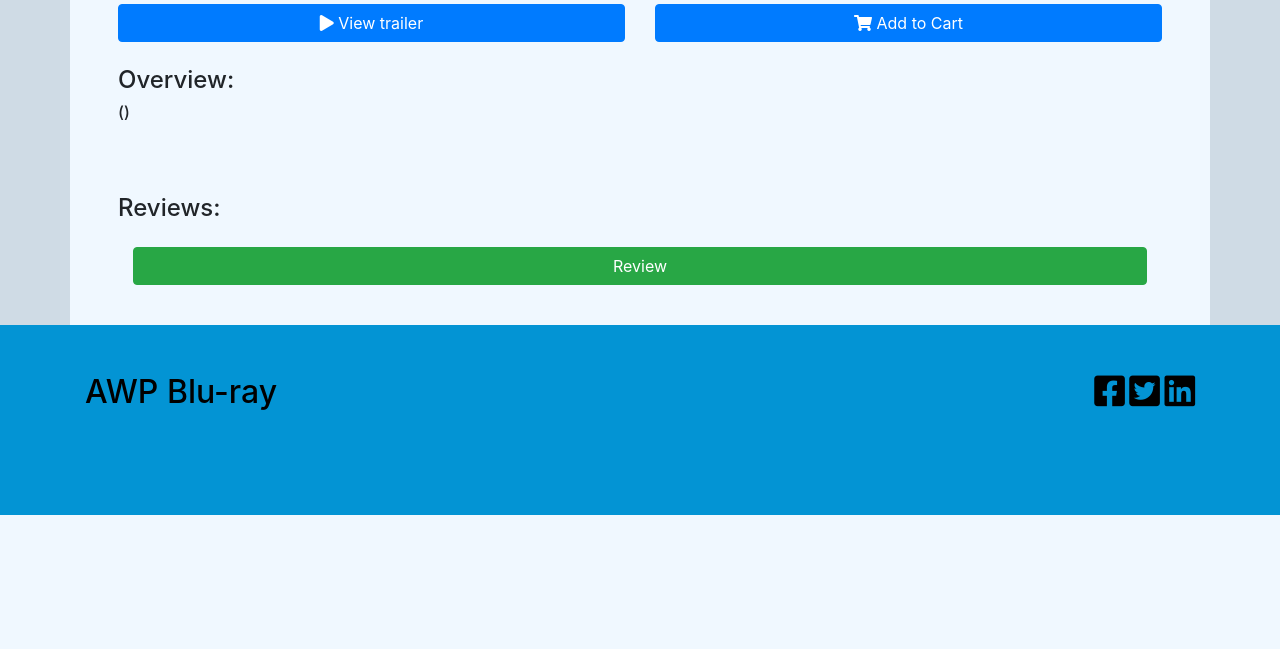
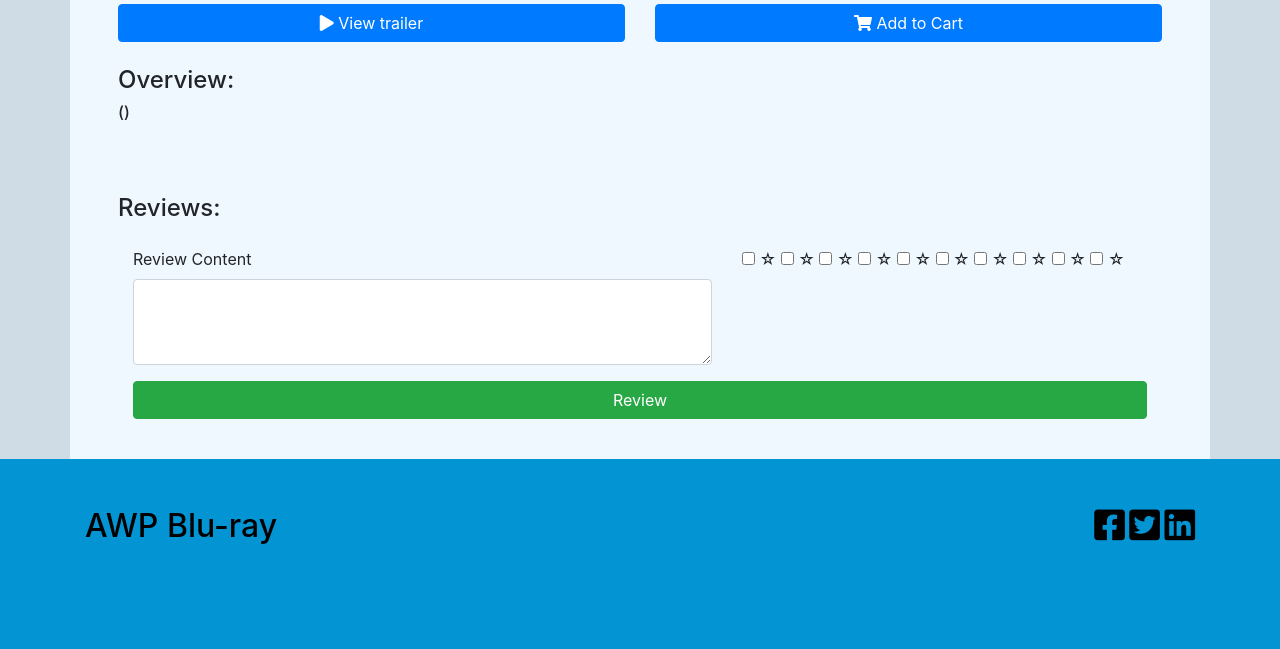
Before and after one commit to VuBinhGiaUy/Advanced-Web-Project-Final, a PHP site: page /singleMovie.php in a window 1280 px wide. Shown: the part 468-1117 px from the top of the page. Before the commit the page ends 983 px from the top, so only its background shows below. Run offline with PHP 8.4, Linux system fonts and the light colour scheme; a user stored in the database is signed in; data comes from the database, SQL or seed files in the repository; data that the repository does not hold is empty.

Commit message:
review & rating

```diff
--- a/Project/main.js
+++ b/Project/main.js
@@ -179,3 +179,15 @@ for (i = 0; i < acc.length; i++) {
 }
 
 movieTrailerBtn.addEventListener("click", () => document.querySelector('.movie-trailer').classList.toggle("d-none"));
+
+$('.star-rating input').click( function(){
+  starvalue = $(this).attr('value');
+
+  for(i=0; i<=10; i++){
+      if (i <= starvalue){
+          $("#radio" + i).prop('checked', true);
+      } else {
+          $("#radio" + i).prop('checked', false);
+      }
+  }
+});
--- a/Project/singleMovie.php
+++ b/Project/singleMovie.php
@@ -91,10 +91,52 @@ if (isset($_GET['id'])) {
                     </div>
                 <?php } ?>
                 <div class="col-12 py-3">
+                    <div class="form-group row">
+                        <div class="col-7">
+                            <label for="exampleFormControlTextarea1">Review Content</label>
+                            <textarea class="form-control" id="exampleFormControlTextarea1" rows="3"></textarea>
+                        </div>
+                        <div class="col-5">
+                            <span class="star-rating">
+                                <!--RADIO 1-->
+                                <input type='checkbox' class="radio_item" value="1" name="item" id="radio1">
+                                <label class="label_item" for="radio1"> &#9734 </label>
+                                <!--RADIO 2-->
+                                <input type='checkbox' class="radio_item" value="2" name="item2" id="radio2">
+                                <label class="label_item" for="radio2"> &#9734 </label>
+                                <!--RADIO 3-->
+                                <input type='checkbox' class="radio_item" value="3" name="item3" id="radio3">
+                                <label class="label_item" for="radio3"> &#9734 </label>
+                                <!--RADIO 4-->
+                                <input type='checkbox' class="radio_item" value="4" name="item4" id="radio4">
+                                <label class="label_item" for="radio4"> &#9734 </label>
+                                <!--RADIO 5-->
+                                <input type='checkbox' class="radio_item" value="5" name="item5" id="radio5">
+                                <label class="label_item" for="radio5"> &#9734 </label>
+                                <!--RADIO 6-->
+                                <input type='checkbox' class="radio_item" value="6" name="item" id="radio6">
+                                <label class="label_item" for="radio6"> &#9734 </label>
+                                <!--RADIO 7-->
+                                <input type='checkbox' class="radio_item" value="7" name="item2" id="radio7">
+                                <label class="label_item" for="radio7"> &#9734 </label>
+                                <!--RADIO 8-->
+                                <input type='checkbox' class="radio_item" value="8" name="item3" id="radio8">
+                                <label class="label_item" for="radio8"> &#9734 </label>
+                                <!--RADIO 9-->
+                                <input type='checkbox' class="radio_item" value="9" name="item4" id="radio9">
+                                <label class="label_item" for="radio9"> &#9734 </label>
+                                <!--RADIO 10-->
+                                <input type='checkbox' class="radio_item" value="10" name="item5" id="radio10">
+                                <label class="label_item" for="radio10"> &#9734 </label>
+                            </span>
+                        </div>
+                    </div>
                     <div class="border-0"><button type="button" name="" id="" class="btn btn-success btn-md btn-block">Review</button></div>
                 </div>
             <?php else : ?>
+                <a href="login.php">
                     <div class="border-0"><button type="button" name="" id="" class="btn btn-warning btn-md btn-block">Log In to view and write Review</button></div>
+                </a>
             <?php endif; ?>
         </div>
     </div>
```
Lines whose indentation alone changed are shown as unchanged.
